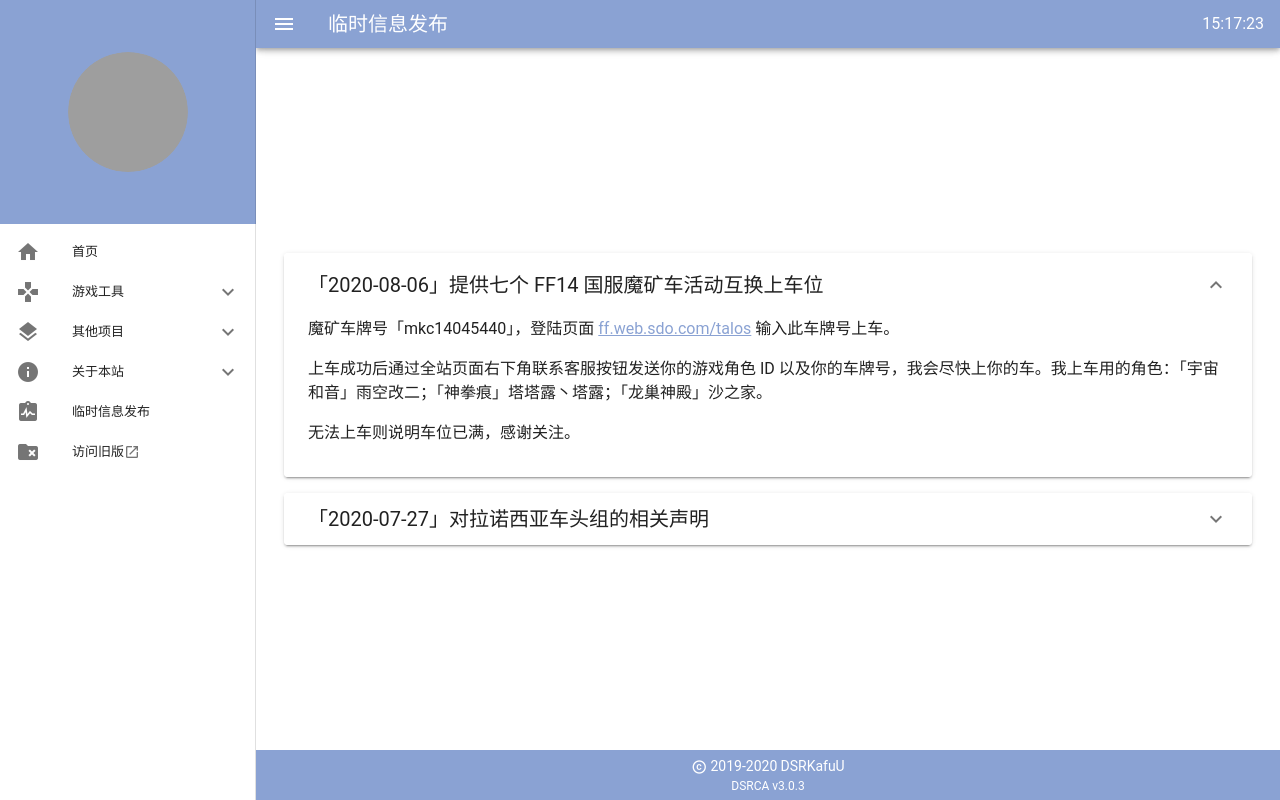
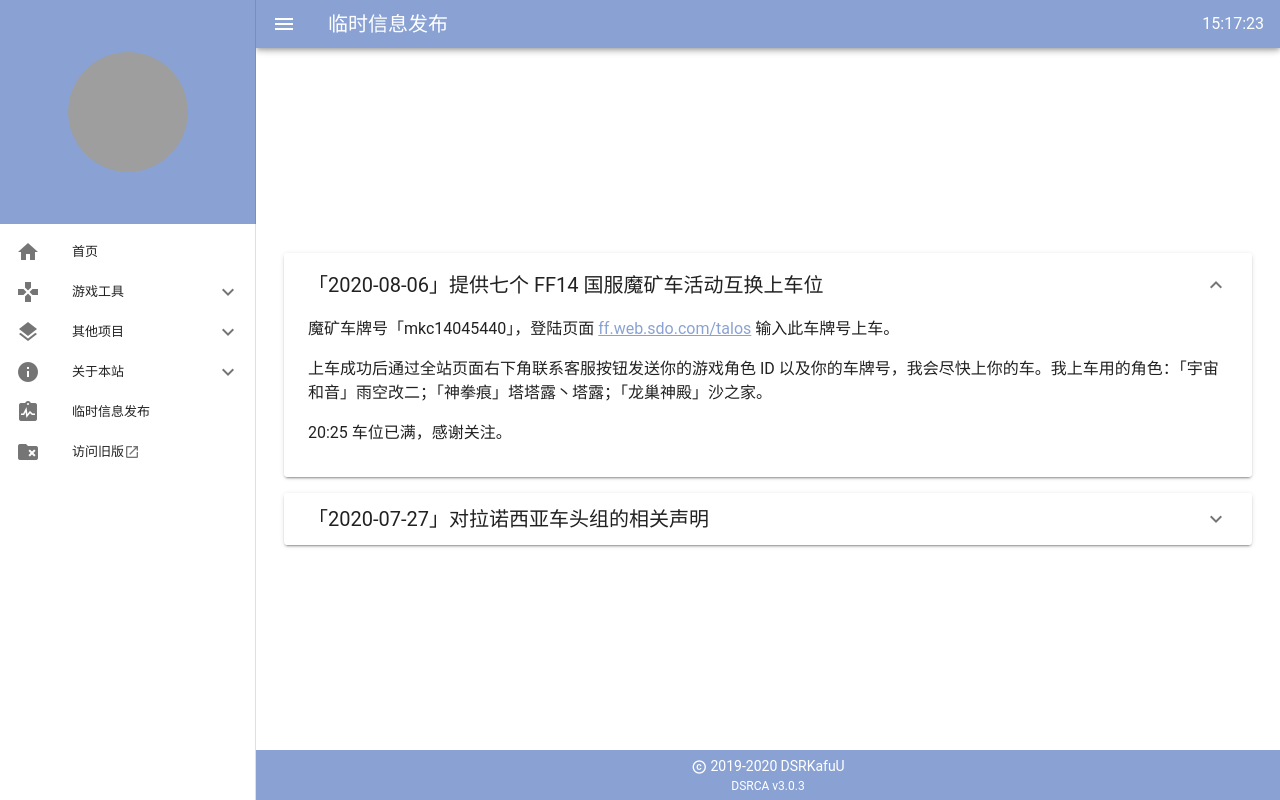
Before and after one commit to fossabot/dsr-tools, a Vue app: page /temp in a window 1280 px wide. Built offline with nearby package versions, Linux system fonts and the light colour scheme; grey boxes are pictures that could not be loaded.

Commit message:
update: temp info update

```diff
--- a/src/views/Temp.vue
+++ b/src/views/Temp.vue
@@ -13,7 +13,7 @@
               >ff.web.sdo.com/talos</a> 输入此车牌号上车。
             </p>
             <p>上车成功后通过全站页面右下角联系客服按钮发送你的游戏角色 ID 以及你的车牌号，我会尽快上你的车。我上车用的角色：「宇宙和音」雨空改二；「神拳痕」塔塔露丶塔露；「龙巢神殿」沙之家。</p>
-            <p>无法上车则说明车位已满，感谢关注。</p>
+            <p>20:25 车位已满，感谢关注。</p>
           </v-expansion-panel-content>
         </v-expansion-panel>
         <v-expansion-panel>
```
Also changed, not shown: 1 other file (tests, documents, lock files or other folders).
